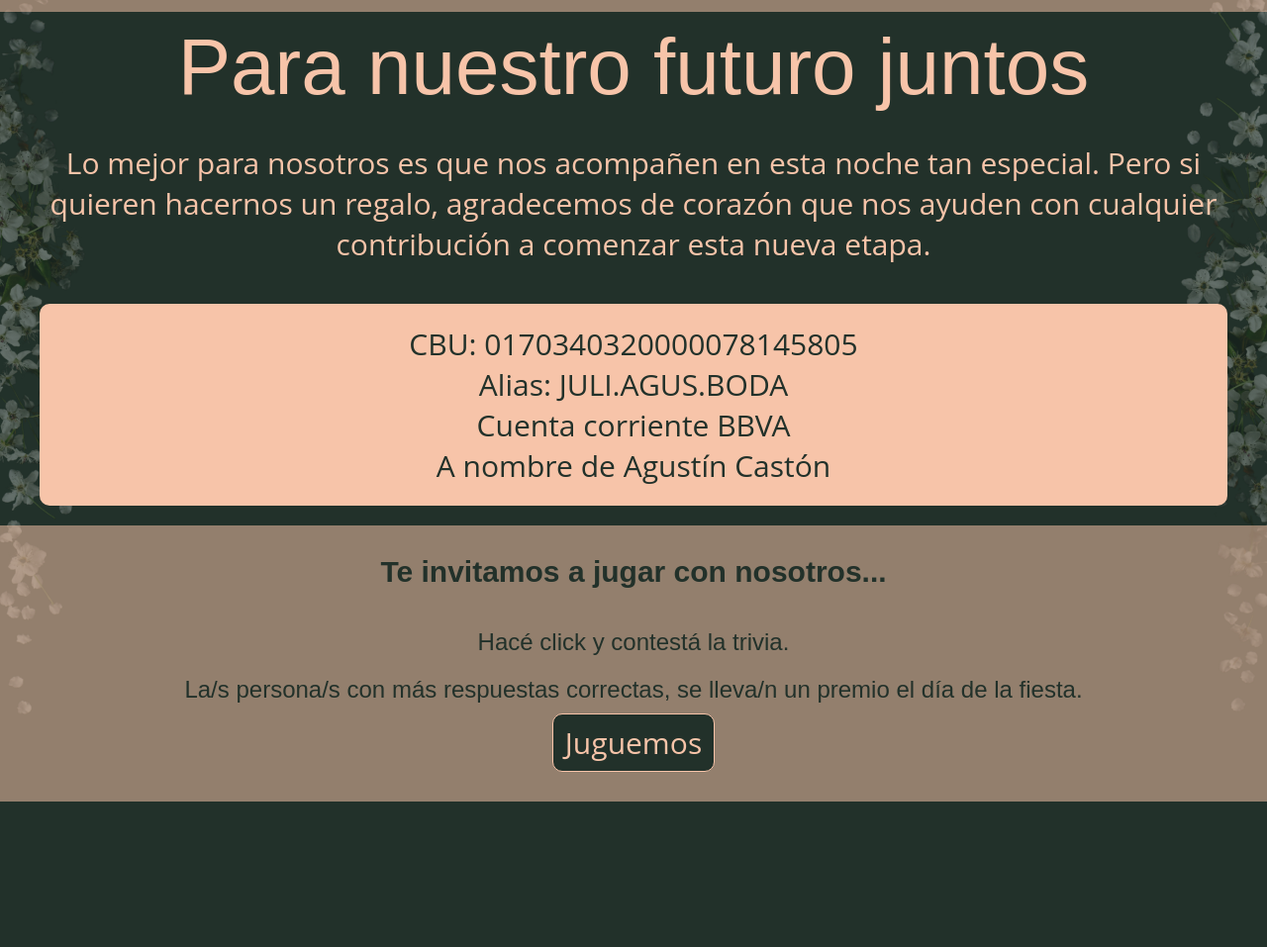
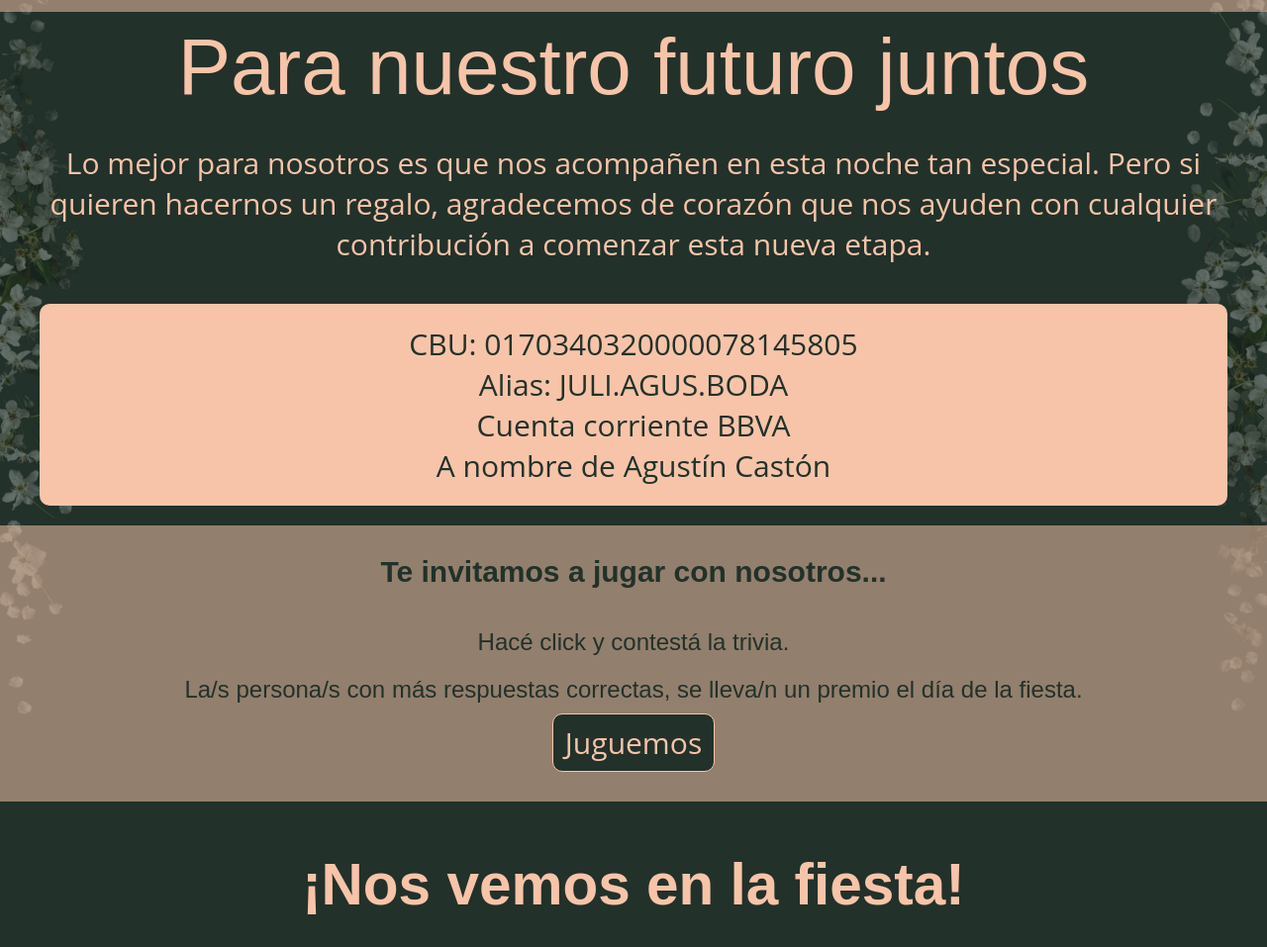
Before and after one commit to julietamendieta/juliyagus_casamiento, a website: page index.html in a window 1280 px wide. Shown: the part 2418-3375 px from the top of the page at 99% size. Before the commit the page ends 3228 px from the top, so only its background shows below. Drawn offline with Linux system fonts and the light colour scheme; a web font is replaced by a local one.

Commit message:
greetings

```diff
--- a/index.html
+++ b/index.html
@@ -84,6 +84,9 @@
             <p>La/s persona/s con más respuestas correctas, se lleva/n un premio el día de la fiesta.</p>
             <a href="https://docs.google.com/forms/d/e/1FAIpQLSfj1pYg7AJgFMy2QOqFGRaeiWpslNM3l70kIwt-yOLKPHM0kg/viewform?usp=dialog" target="_blank"><button class="game-button">Juguemos</button></a>
         </section>
+        <section id="see-you">
+            <h3>¡Nos vemos en la fiesta!</h3>
+        </section>
     </main>
     <script src="script.js"></script>
 </body>
--- a/scss/layout/main.scss
+++ b/scss/layout/main.scss
@@ -255,3 +255,14 @@ main{
         }
     }
 }
+
+#see-you{
+    font-size: 30px;
+    color: var(--main-color);
+    text-align: center;
+    padding-top: 50px;
+    @include media-query-maxitablet{
+        font-size: 50px;
+        padding-bottom: 30px;
+    }
+}
```
Also changed, not shown: css/main.css, 1 other file.
